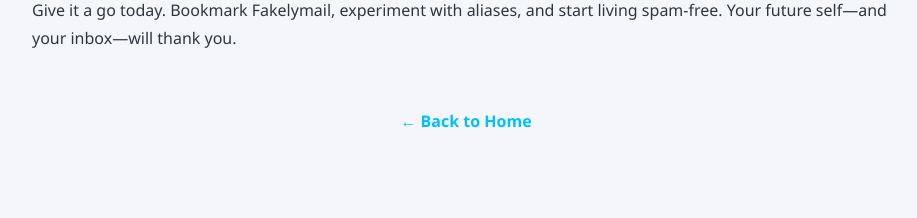
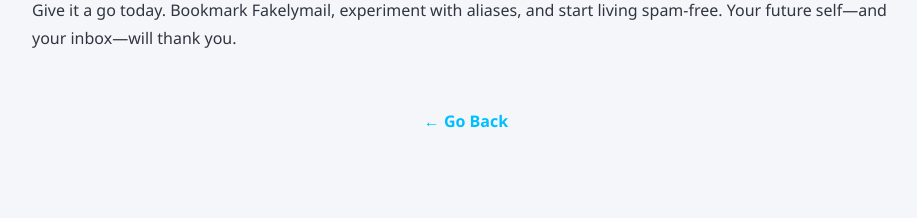
Before and after one commit to iiiiiMDK/Fakelymail, a Flask app: page /email-privacy-101 in a window 1280 px wide. Shown: the part 2883-3101 px from the top of the page, without its empty margins (174-1091 px from the left). Run offline with Flask 3, Linux system fonts and the light colour scheme.

Commit message:
تعديلات

```diff
--- a/templates/avoid-shopping-spam.html
+++ b/templates/avoid-shopping-spam.html
@@ -100,7 +100,7 @@
 </section>
 
 <footer style="text-align: center; padding: 30px 20px; color: gray;">
-  <a href="/" style="text-decoration: none; color: #00bfff; font-weight: 600;">← Back to Home</a>
+  <a href="javascript:history.back()" style="text-decoration: none; color: #00bfff; font-weight: 600;">← Go Back</a>
 </footer>
 
 </body>
--- a/templates/credit-card-processing.html
+++ b/templates/credit-card-processing.html
@@ -107,5 +107,5 @@
 </section>
 
 <footer style="text-align: center; padding: 30px 20px; color: gray;">
-    <a href="/" style="text-decoration: none; color: #00bfff; font-weight: 600;">← Back to Home</a>
-  </footer>
+  <a href="javascript:history.back()" style="text-decoration: none; color: #00bfff; font-weight: 600;">← Go Back</a>
+</footer>
--- a/templates/cybersecurity-small-business.html
+++ b/templates/cybersecurity-small-business.html
@@ -79,5 +79,5 @@
   </section>
 
   <footer style="text-align: center; padding: 30px 20px; color: gray;">
-    <a href="/" style="text-decoration: none; color: #00bfff; font-weight: 600;">← Back to Home</a>
+    <a href="javascript:history.back()" style="text-decoration: none; color: #00bfff; font-weight: 600;">← Go Back</a>
   </footer>
--- a/templates/digital-marketing-strategies.html
+++ b/templates/digital-marketing-strategies.html
@@ -96,6 +96,6 @@
   <p>Digital marketing levels the playing field for small businesses. With the right mix of strategy, consistency, and tools, even the smallest brand can achieve big results. Start with the basics, focus on value, and build trust with your audience. As your business grows, refine your approach based on data and customer feedback. Success in digital marketing isn’t about doing everything—it’s about doing the right things well.</p>
 </section>
 
-  <footer style="text-align: center; padding: 30px 20px; color: gray;">
-    <a href="/" style="text-decoration: none; color: #00bfff; font-weight: 600;">← Back to Home</a>
-  </footer>
+<footer style="text-align: center; padding: 30px 20px; color: gray;">
+  <a href="javascript:history.back()" style="text-decoration: none; color: #00bfff; font-weight: 600;">← Go Back</a>
+</footer>
--- a/templates/disposable-emails-benefits.html
+++ b/templates/disposable-emails-benefits.html
@@ -123,7 +123,7 @@
   </section>
 
   <footer style="text-align: center; padding: 30px 20px; color: gray;">
-    <a href="/" style="text-decoration: none; color: #00bfff; font-weight: 600;">← Back to Home</a>
+    <a href="javascript:history.back()" style="text-decoration: none; color: #00bfff; font-weight: 600;">← Go Back</a>
   </footer>
 
 </body>
--- a/templates/email-privacy-101.html
+++ b/templates/email-privacy-101.html
@@ -115,8 +115,8 @@
 
   <p>Give it a go today. Bookmark Fakelymail, experiment with aliases, and start living spam-free. Your future self—and your inbox—will thank you.</p>
 
-  <footer>
-    <a href="/" style="text-decoration: none; color: #00bfff; font-weight: 600;">← Back to Home</a>
+  <footer style="text-align: center; padding: 30px 20px; color: gray;">
+    <a href="javascript:history.back()" style="text-decoration: none; color: #00bfff; font-weight: 600;">← Go Back</a>
   </footer>
 
 </body>
--- a/templates/email-tricks.html
+++ b/templates/email-tricks.html
@@ -84,7 +84,7 @@
     </section>
 
     <footer style="text-align: center; padding: 30px 20px; color: gray;">
-      <a href="/" style="text-decoration: none; color: #00bfff; font-weight: 600;">← Back to Home</a>
+      <a href="javascript:history.back()" style="text-decoration: none; color: #00bfff; font-weight: 600;">← Go Back</a>
     </footer>
   </div>
   </main>
--- a/templates/guard-your-inbox-tips.html
+++ b/templates/guard-your-inbox-tips.html
@@ -111,7 +111,7 @@
   </section>
 
   <footer style="text-align: center; padding: 30px 20px; color: gray;">
-    <a href="/" style="text-decoration: none; color: #00bfff; font-weight: 600;">← Back to Home</a>
+    <a href="javascript:history.back()" style="text-decoration: none; color: #00bfff; font-weight: 600;">← Go Back</a>
   </footer>
 
 </body>
--- a/templates/mesothelioma-legal-help.html
+++ b/templates/mesothelioma-legal-help.html
@@ -47,5 +47,5 @@
   </section>
 
   <footer style="text-align: center; padding: 30px 20px; color: gray;">
-    <a href="/" style="text-decoration: none; color: #00bfff; font-weight: 600;">← Back to Home</a>
+    <a href="javascript:history.back()" style="text-decoration: none; color: #00bfff; font-weight: 600;">← Go Back</a>
   </footer>
--- a/templates/privacy-tips.html
+++ b/templates/privacy-tips.html
@@ -100,9 +100,9 @@
     </section>
 
 
-      <footer style="text-align: center; padding: 30px 20px; color: gray;">
-        <a href="/" style="text-decoration: none; color: #00bfff; font-weight: 600;">← Back to Home</a>
-      </footer>
+    <footer style="text-align: center; padding: 30px 20px; color: gray;">
+      <a href="javascript:history.back()" style="text-decoration: none; color: #00bfff; font-weight: 600;">← Go Back</a>
+    </footer>
 
 </body>
 </html>
--- a/templates/protect-identity-online.html
+++ b/templates/protect-identity-online.html
@@ -90,7 +90,7 @@
 </section>
 
 <footer style="text-align: center; padding: 30px 20px; color: gray;">
-  <a href="/" style="text-decoration: none; color: #00bfff; font-weight: 600;">← Back to Home</a>
+  <a href="javascript:history.back()" style="text-decoration: none; color: #00bfff; font-weight: 600;">← Go Back</a>
 </footer>
 
 </body>
--- a/templates/real-email-risks.html
+++ b/templates/real-email-risks.html
@@ -103,7 +103,7 @@
   <p>Protecting your email privacy requires vigilance and proactive measures. By implementing these tips, you can significantly reduce the risk of unauthorized access, spam, and data breaches. Stay safe and keep your inbox secure.</p>
 
   <footer style="text-align: center; padding: 30px 20px; color: gray;">
-    <a href="/" style="text-decoration: none; color: #00bfff; font-weight: 600;">← Back to Home</a>
+    <a href="javascript:history.back()" style="text-decoration: none; color: #00bfff; font-weight: 600;">← Go Back</a>
   </footer>
 
 </body>
--- a/templates/stay-safe-online.html
+++ b/templates/stay-safe-online.html
@@ -55,7 +55,7 @@
   </section>
 
   <footer style="text-align: center; padding: 30px 20px; color: gray;">
-    <a href="/" style="text-decoration: none; color: #00bfff; font-weight: 600;">← Back to Home</a>
+    <a href="javascript:history.back()" style="text-decoration: none; color: #00bfff; font-weight: 600;">← Go Back</a>
   </footer>
 </body>
 </html>
--- a/templates/structured-settlements.html
+++ b/templates/structured-settlements.html
@@ -44,5 +44,5 @@
 </section>
 
 <footer style="text-align: center; padding: 30px 20px; color: gray;">
-    <a href="/" style="text-decoration: none; color: #00bfff; font-weight: 600;">← Back to Home</a>
-  </footer>
+  <a href="javascript:history.back()" style="text-decoration: none; color: #00bfff; font-weight: 600;">← Go Back</a>
+</footer>
--- a/templates/why-use-fakelymail.html
+++ b/templates/why-use-fakelymail.html
@@ -87,7 +87,7 @@
 </section>
 
 <footer style="text-align: center; padding: 30px 20px; color: gray;">
-  <a href="/" style="text-decoration: none; color: #00bfff; font-weight: 600;">← Back to Home</a>
+  <a href="javascript:history.back()" style="text-decoration: none; color: #00bfff; font-weight: 600;">← Go Back</a>
 </footer>
 
 </body>
```
